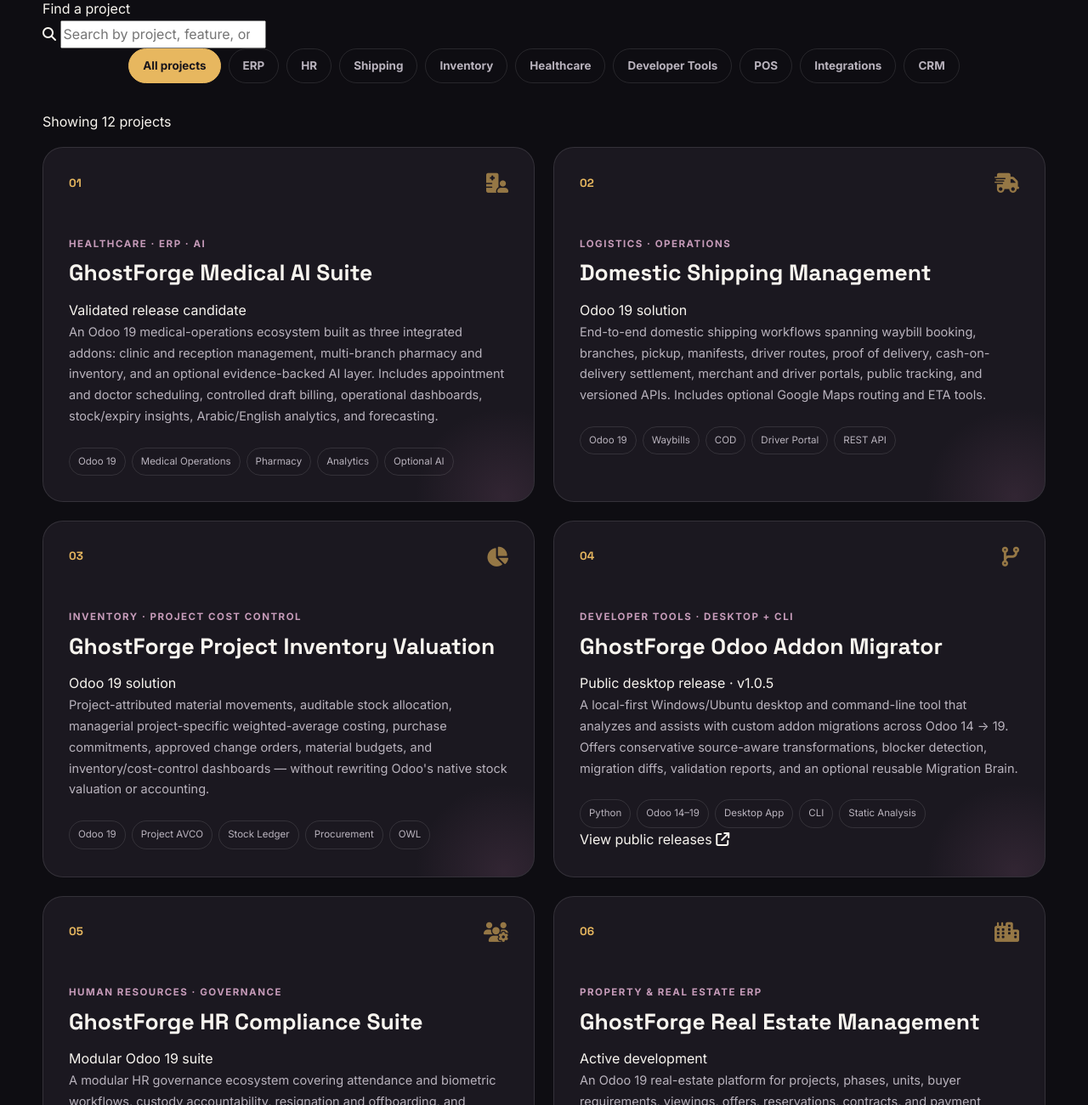
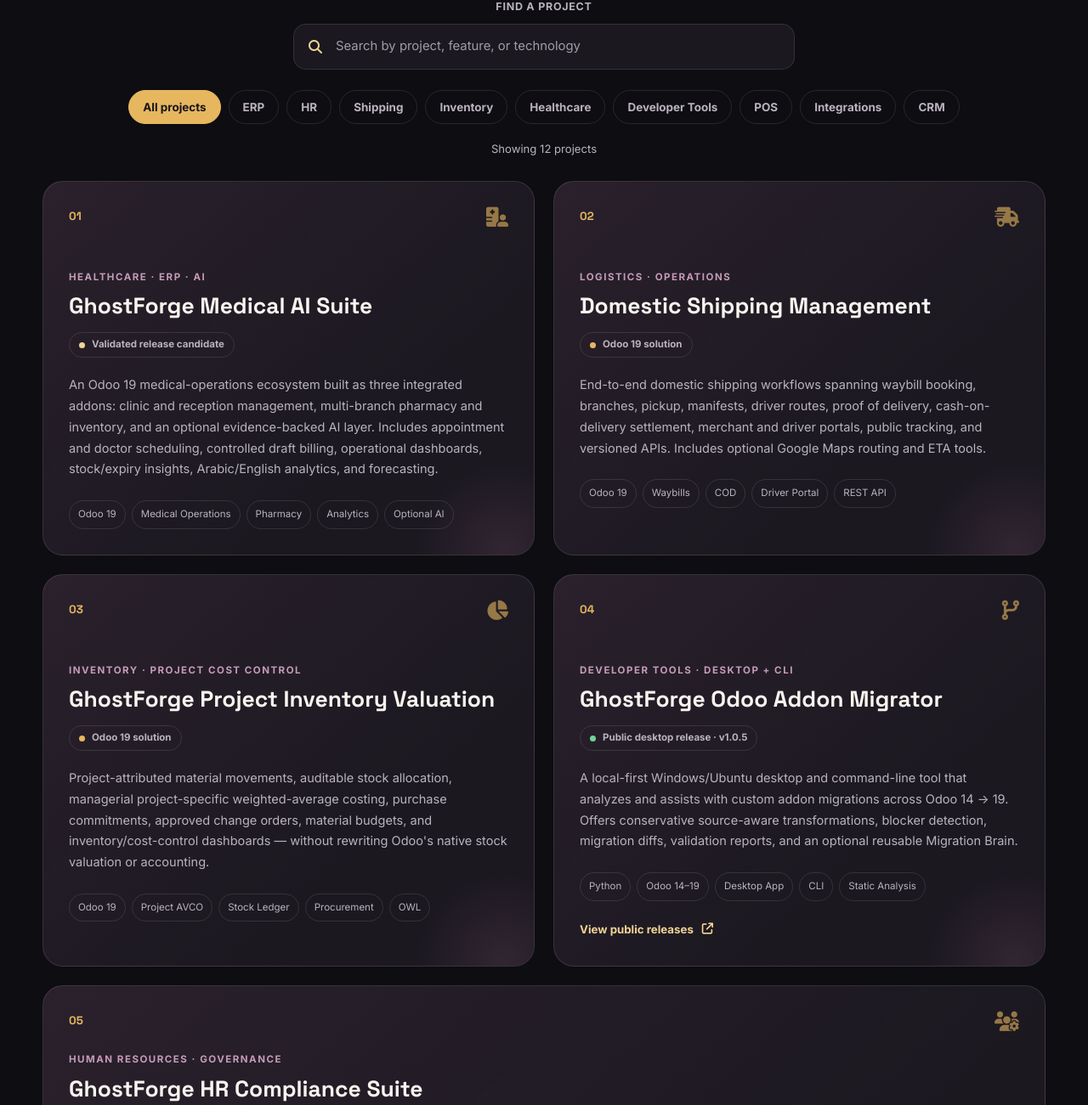
Before and after one commit to UsamaFathi/Colab, a plain HTML site: page index.html in a window 1280 px wide. Shown: the part 5019-6320 px from the top of the page at 85% size. Drawn offline with Linux system fonts and the light colour scheme.

Commit message:
style(portfolio): add responsive project search, status and suite cards

```diff
--- a/styles.css
+++ b/styles.css
@@ -876,6 +876,60 @@
   margin-top: 8px;
 }
 
+/* Portfolio discovery: searchable, accessible GhostForge case studies */
+.project-toolbar {
+  display: flex;
+  flex-direction: column;
+  align-items: center;
+  gap: 10px;
+  margin: 0 auto 24px;
+}
+
+.project-search-label {
+  font-size: 0.78rem;
+  font-weight: 700;
+  letter-spacing: 0.06em;
+  text-transform: uppercase;
+  color: var(--text-soft);
+}
+
+.project-search-wrap {
+  position: relative;
+  width: min(100%, 590px);
+}
+
+.project-search-wrap > i {
+  position: absolute;
+  top: 50%;
+  left: 18px;
+  transform: translateY(-50%);
+  color: var(--gold-soft);
+  pointer-events: none;
+}
+
+.project-search-wrap input {
+  display: block;
+  width: 100%;
+  padding: 13px 18px 13px 49px;
+  border: 1px solid var(--line);
+  border-radius: 15px;
+  outline: none;
+  background: var(--surface);
+  color: var(--text);
+  font-size: 0.93rem;
+  transition: border-color 0.2s ease, box-shadow 0.2s ease;
+}
+
+.project-search-wrap input::placeholder {
+  color: var(--text-soft);
+  opacity: 0.85;
+}
+
+.project-search-wrap input:focus-visible {
+  border-color: var(--gold);
+  box-shadow: 0 0 0 4px rgba(231, 183, 95, 0.1);
+}
+
 .project-filters {
   display: flex;
   flex-wrap: wrap;
@@ -993,6 +1047,126 @@
   border-radius: 999px;
   color: var(--text-soft);
   font-size: 0.72rem;
+}
+
+.project-results {
+  margin: -14px 0 26px;
+  color: var(--text-soft);
+  text-align: center;
+  font-size: 0.82rem;
+}
+
+.project-empty {
+  padding: 30px 16px;
+  color: var(--text-soft);
+  text-align: center;
+  border: 1px dashed var(--line);
+  border-radius: var(--radius-small);
+}
+
+.project-card--featured {
+  background: linear-gradient(138deg, rgba(141, 91, 127, 0.13), transparent 68%), var(--surface);
+}
+
+.project-card--wide {
+  grid-column: 1 / -1;
+}
+
+.project-card--wide .project-top {
+  margin-bottom: 24px;
+}
+
+.project-status {
+  position: relative;
+  z-index: 2;
+  display: inline-flex;
+  align-items: center;
+  gap: 8px;
+  margin: 0 0 20px;
+  padding: 5px 11px;
+  border: 1px solid var(--line);
+  border-radius: 999px;
+  color: var(--text-soft);
+  font-size: 0.72rem;
+  font-weight: 700;
+  line-height: 1.55;
+}
+
+.project-status::before {
+  content: "";
+  display: block;
+  width: 7px;
+  height: 7px;
+  border-radius: 50%;
+  background: var(--gold);
+}
+
+.project-status--released::before {
+  background: var(--success);
+}
+
+.project-status--building::before {
+  background: #a4a7f1;
+}
+
+.project-status--candidate::before {
+  background: var(--gold-soft);
+}
+
+.suite-capabilities {
+  position: relative;
+  z-index: 2;
+  display: grid;
+  grid-template-columns: repeat(2, minmax(0, 1fr));
+  gap: 13px;
+  margin-top: 23px;
+}
+
+.suite-capabilities > div {
+  padding: 16px;
+  border: 1px solid var(--line);
+  border-radius: var(--radius-small);
+  background: rgba(255, 255, 255, 0.025);
+}
+
+.suite-capabilities strong {
+  display: block;
+  margin-bottom: 4px;
+  color: var(--text);
+  font-size: 0.89rem;
+}
+
+.suite-capabilities span {
+  display: block;
+  color: var(--text-soft);
+  font-size: 0.79rem;
+  line-height: 1.6;
+}
+
+.project-link {
+  position: relative;
+  z-index: 2;
+  display: inline-flex;
+  align-items: center;
+  gap: 10px;
+  margin-top: 22px;
+  color: var(--gold-soft);
+  font-size: 0.83rem;
+  font-weight: 700;
+  text-decoration: underline;
+  text-decoration-color: transparent;
+  text-underline-offset: 4px;
+}
+
+.project-link:hover,
+.project-link:focus-visible {
+  color: var(--gold);
+  text-decoration-color: currentColor;
+}
+
+@media (max-width: 620px) {
+  .suite-capabilities { grid-template-columns: 1fr; }
+  .project-search-wrap input { font-size: 0.85rem; }
 }
 
 .ai-section {
```
